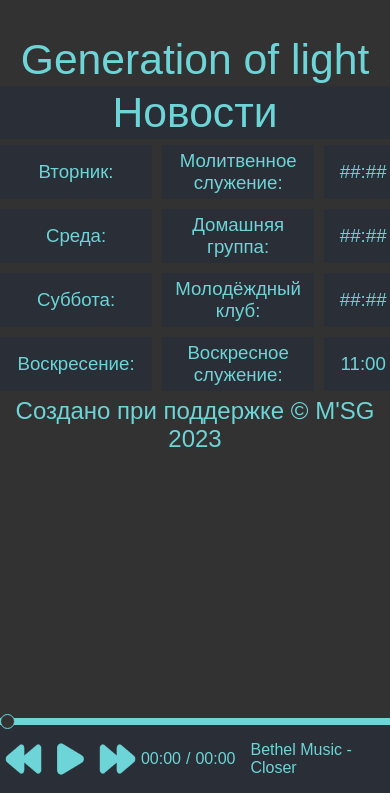
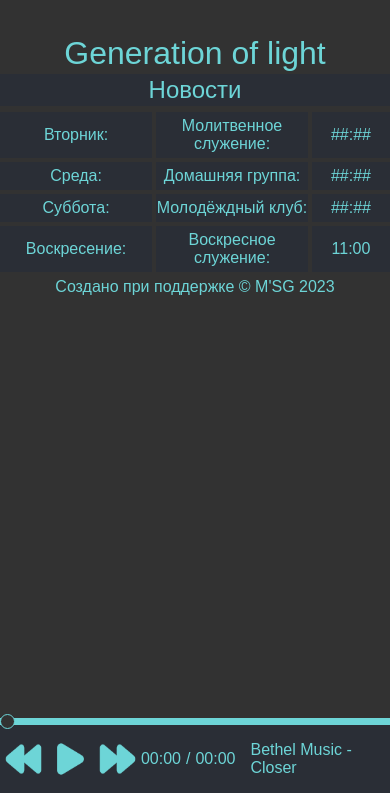
Before and after one commit to illya-s/Generation_of_light, a plain HTML site: page index.html in a window 390 px wide. Shown: the part 51-844 px from the top of the page. Drawn offline with Linux system fonts and the light colour scheme.

Commit message:
Update main.css

```diff
--- a/css/main.css
+++ b/css/main.css
@@ -6,11 +6,12 @@
   --main-tb-color: #876F6D;
   --main-tx-color: #6DD5D7;
 
-  --title-font-size: 32pt;
-  --text-font-size: 18pt;
-  --text-micro-font-size: 14pt;
+  --t1-fs: 32pt;
+  --t2-fs: 24pt;
+  --tx-fs: 18pt;
+  --tm-fs: 14pt;
 
-  --main-bl: 80%;
+  --main-bl: 80vw;
   --main-br: 10px;
 }
 
@@ -45,7 +46,7 @@ main {
 	width: var(--main-bl);
 	margin: 1.5% 0;
 	text-align: center;
-	font-size: var(--text-font-size);
+	font-size: var(--tm-fs);
 }
 
 /* -- home ------------ */
@@ -54,7 +55,7 @@ main {
   width: var(--main-bl);
 	padding: .5% 0;
 	text-align: center;
-	font-size: var(--title-font-size);
+	font-size: var(--t1-fs);
 }
 
 /* news_title */
@@ -62,7 +63,7 @@ main {
 	width: var(--main-bl);
 	padding: .5% 0;
 	text-align: center;
-	font-size: var(--title-font-size);
+	font-size: var(--t2-fs);
 	border-radius: var(--main-br);
 	background-color: var(--main-bl-color);
 }
@@ -72,8 +73,8 @@ main {
 	width: var(--main-bl);
 	margin: 1.5% 0 0 0;
 	display: grid;
-	grid-gap: 10px;
-	grid-template-columns: 39% 39% 20%;
+	grid-gap: 1vw;
+	grid-template-columns: 39vw 39vw 20vw;
 }
 .news_days p {
   display: flex;
@@ -81,7 +82,7 @@ main {
 	border-radius: var(--main-br);
 	background-color: var(--main-bl-color);
   text-align: center;
-	font-size: var(--text-micro-font-size);
+	font-size: var(--tm-fs);
   align-items: center;
   justify-content: center;
 }
@@ -305,8 +306,13 @@ header {
 
 @media screen and (max-width: 720px) {
   :root {
-    --main-bl: 100%;
+    --main-bl: 100vw;
     --main-br: 0px;
+
+    --t1-fs: 24pt;
+    --t2-fs: 18pt;
+    --tx-fs: 14pt;
+    --tm-fs: 12pt;
   }
   .popup {
     width: 60%;
```
